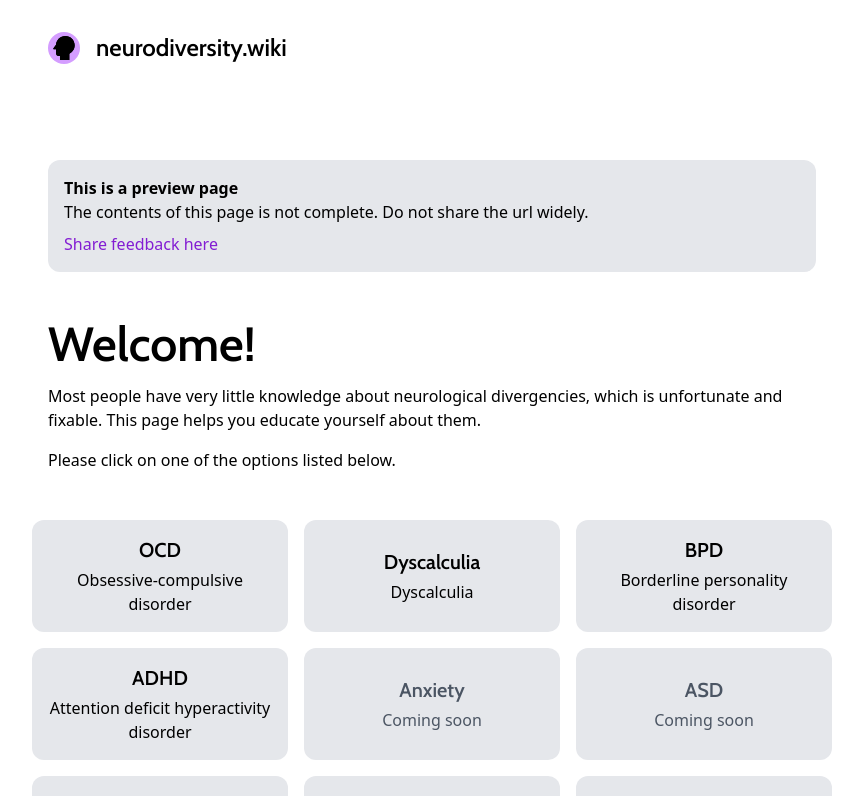
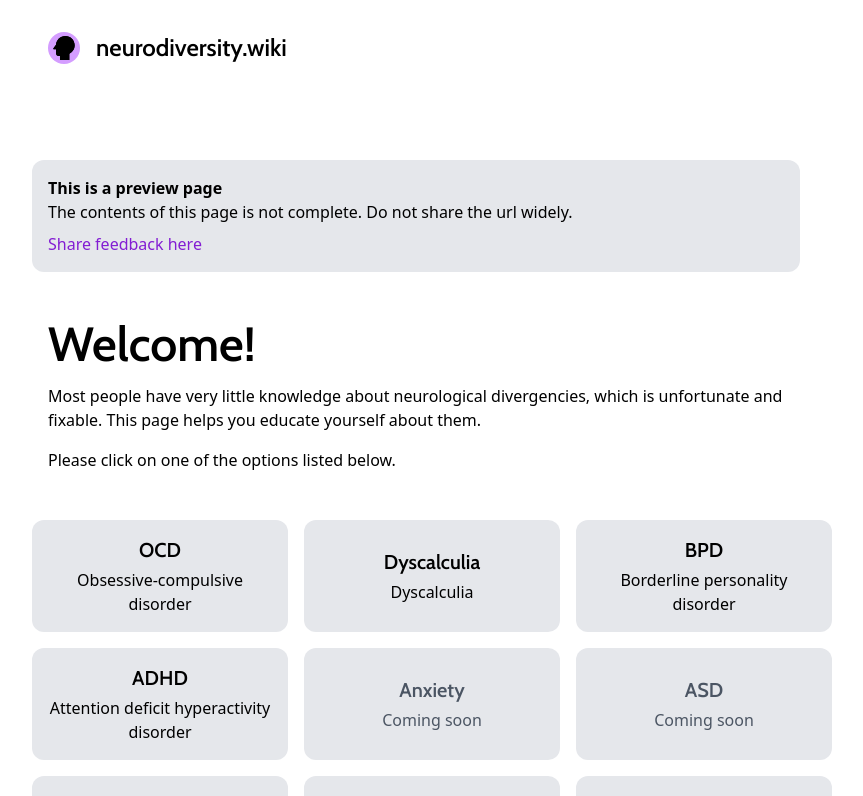
Before and after one commit to alvarlagerlof/neurodiversity, a Next.js app: page / in a window 1280 px wide. Shown: the top 796 px of the page, without its empty margins (208-1071 px from the left). Built offline with nearby package versions, Linux system fonts and the light colour scheme.

Commit message:
Preview banner margin

```diff
--- a/components/PreviewBanner.js
+++ b/components/PreviewBanner.js
@@ -3,7 +3,7 @@ import ExternalLink from "./ExternalLink";
 export default function PreviewBanner({ googleDocUrl }) {
   if (process.env.VERCEL_GIT_COMMIT_REF !== "main") {
     return (
-      <div className="bg-gray-200 p-4 rounded-xl max-w-3xl mb-8 w-full">
+      <div className="bg-gray-200 p-4 lg:-mx-4 rounded-xl max-w-3xl mb-8 w-full">
         <strong>This is a preview page</strong>
         <p className="mb-2">
           The contents of this page is not complete. Do not share the url
```
